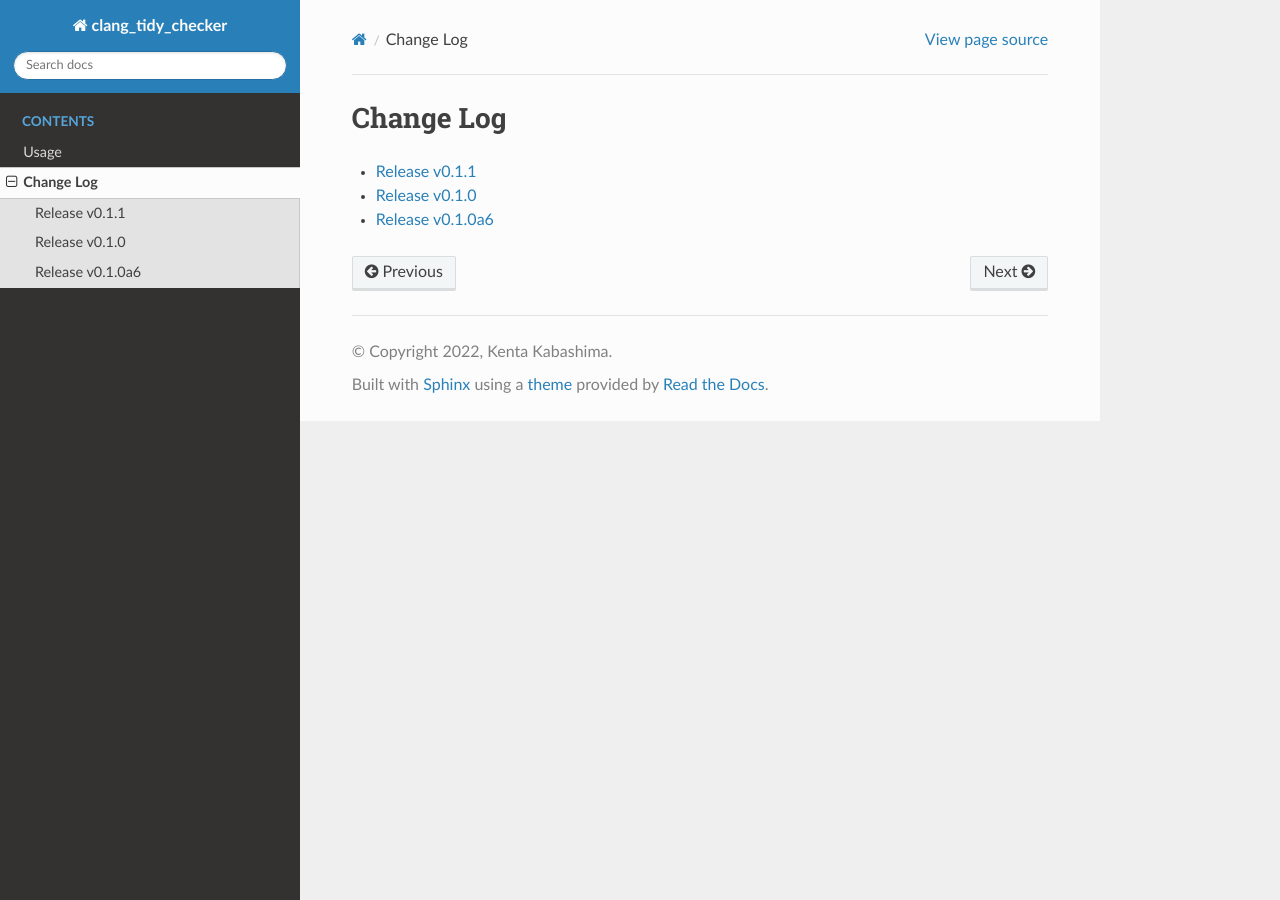
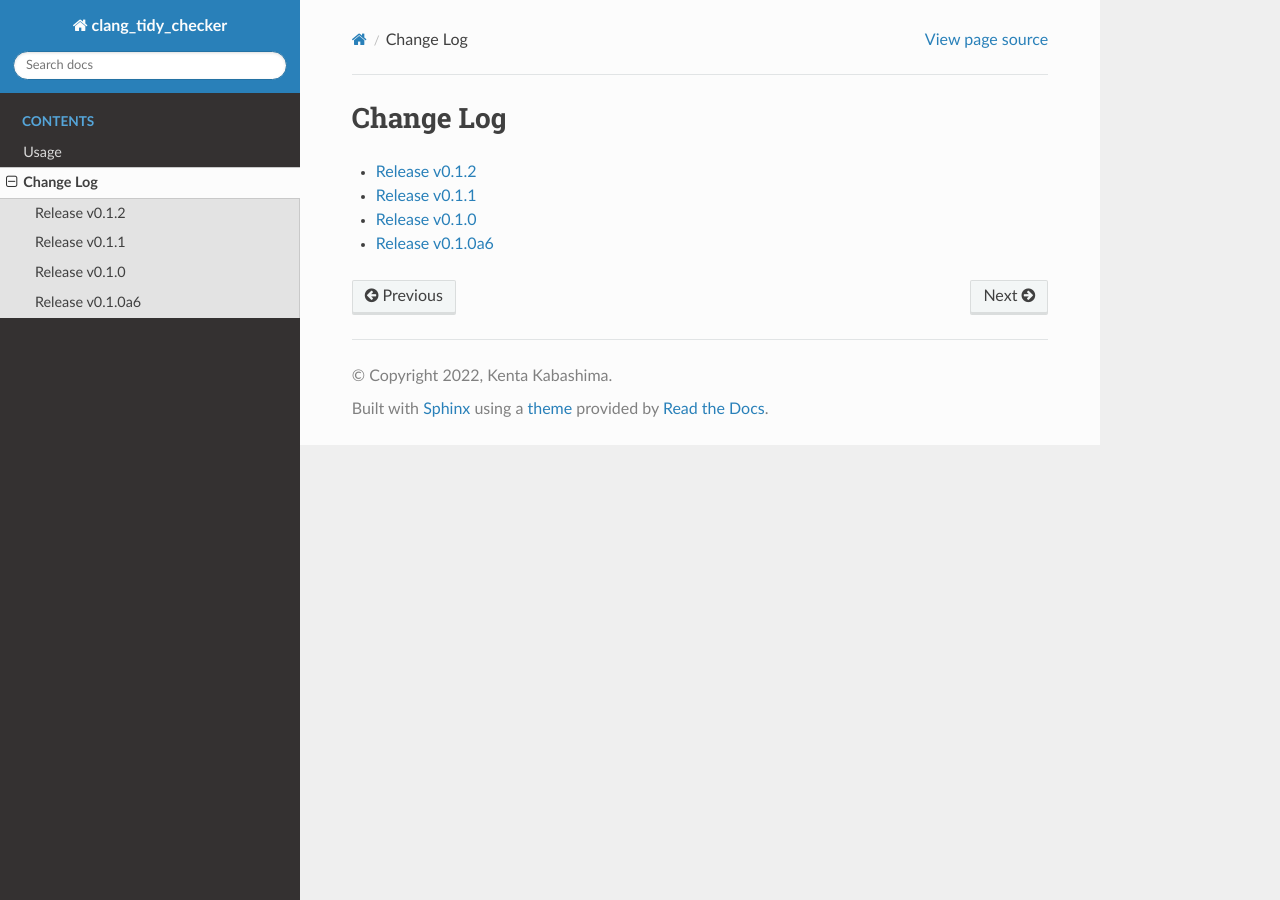
Before and after one commit to MusicScience37/clang-tidy-checker, a Sphinx documentation site: the page built from doc/source/change_log/index.rst, in a window 1280 px wide. Built offline with Sphinx 7.4.7 and the Read the Docs theme 2.0.0, drawn with Linux system fonts in a browser that asks for light colours.

Commit message:
:books: Prepare for release.

```diff
--- a/doc/source/change_log/index.rst
+++ b/doc/source/change_log/index.rst
@@ -4,6 +4,7 @@ Change Log
 .. toctree::
     :maxdepth: 1
 
+    v0.1.2
     v0.1.1
     v0.1.0
     v0.1.0a6
--- /dev/null
+++ b/doc/source/change_log/v0.1.2.md
@@ -0,0 +1,3 @@
+# Release v0.1.2
+
+Changed the repository URL in GitLab.
--- a/pyproject.toml
+++ b/pyproject.toml
@@ -1,6 +1,6 @@
 [tool.poetry]
 name = "clang_tidy_checker"
-version = "0.1.1"
+version = "0.1.2"
 description = "Tool to check C / C++ source codes using clang-tidy."
 authors = ["Kenta Kabashima <kenta_program37@hotmail.co.jp>"]
 license = "MIT"
```
Also changed, not shown: 1 other file.
